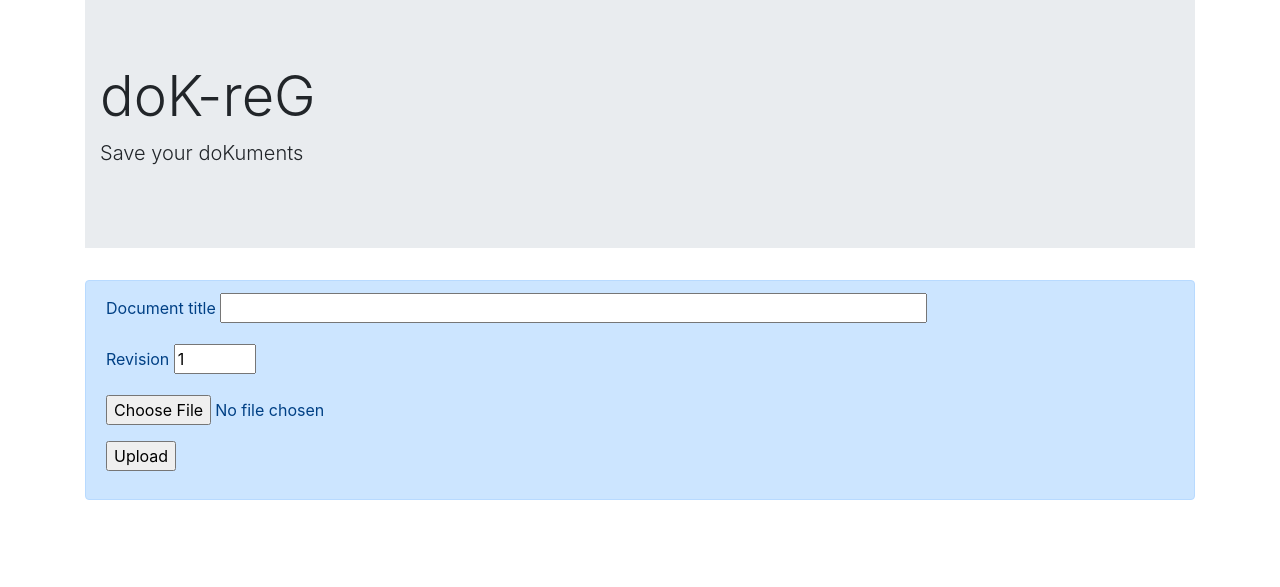
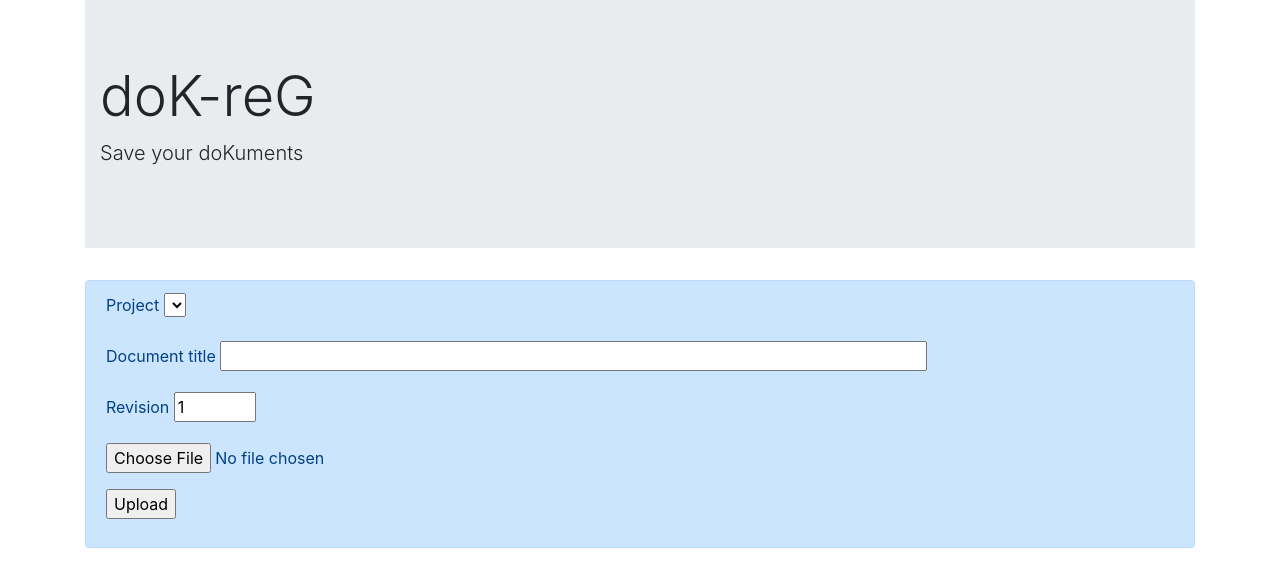
Before and after one commit to LeskoIam/doK-reG, a Flask app: page /upload in a window 1280 px wide. Shown: the part 41-628 px from the top of the page. Run offline with Flask 2, Linux system fonts and the light colour scheme; the visitor is signed in with stand-in values (Sample User, id 1); data comes from the database, SQL or seed files in the repository; both versions use the stored data as it was before the commit; lists and menus that the app fills with data are empty; parts of the project's set-up code (start-up, migrations or seed data) failed here and were passed over; some libraries are stand-ins or nearby versions.

Commit message:
Added project select to upload page.

```diff
--- a/app/forms.py
+++ b/app/forms.py
@@ -3,7 +3,8 @@ from wtforms import (StringField,
                      PasswordField,
                      BooleanField,
                      SubmitField,
-                     FileField)
+                     FileField,
+                     SelectField)
 from wtforms.validators import (ValidationError,
                                 DataRequired,
                                 Email,
@@ -11,7 +12,8 @@ from wtforms.validators import (ValidationError,
 from flask_wtf.file import (FileRequired,
                             FileAllowed)
 
-from app.models import User
+from app.models import (User,
+                        Project)
 from config import ALLOWED_EXTENSIONS
 
 __author__ = 'mpolensek'
@@ -46,7 +48,18 @@ class RegistrationForm(FlaskForm):
             raise ValidationError("Please use a different email address.")
 
 
+def project_choices():
+    projects = Project.query.all()
+    projects_choices = []
+    for project in projects:
+        projects_choices.append((project.id, project.name))
+    return projects_choices
+
+pairs = project_choices()
+
+
 class UploadForm(FlaskForm):
+    project = SelectField("Project", choices=pairs, validators=None, coerce=int)
     title = StringField("Document title", validators=[DataRequired()])
     revision = StringField("Revision", validators=[DataRequired()], default=1)
     file = FileField("File", validators=[FileRequired(),
--- a/app/routes.py
+++ b/app/routes.py
@@ -51,7 +51,7 @@ def upload_file():
                            file_name=filename,
                            file_path=app.config["UPLOAD_FOLDER"],
                            revision=upload_form.revision.data,
-                           project_id=1,
+                           project_id=upload_form.project.data,
                            owner_id=current_user.get_id())
             db.session.add(doc)
             db.session.commit()
--- a/app/templates/upload.html
+++ b/app/templates/upload.html
@@ -5,6 +5,13 @@
     <div class="alert alert-primary" role="alert">
         <form action="" method="post" novalidate enctype=multipart/form-data>
             {{ form.hidden_tag() }}
+            <p>
+                {{ form.project.label }}
+                {{ form.project() }}
+                {% for error in form.project.errors %}
+                    <span style="color: red;">[{{ error }}]</span>
+                {% endfor %}
+            </p>
             <p>
                 {{ form.title.label }}
                 {{ form.title(size=64) }}
--- a/requirements.txt
+++ b/requirements.txt
@@ -6,6 +6,7 @@ Flask-WTF==0.14.2
 itsdangerous==0.24
 Jinja2==2.10
 MarkupSafe==1.0
+psycopg2==2.7.5
 SQLAlchemy==1.2.9
 Werkzeug==0.14.1
 WTForms==2.2.1
```
Also changed, not shown: app.db (deleted).
